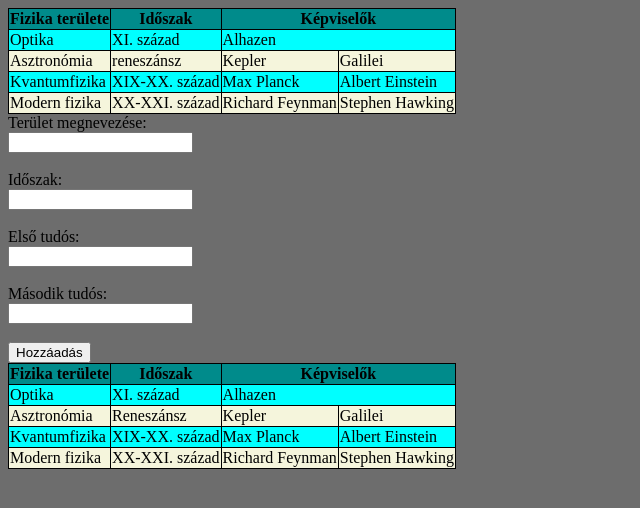
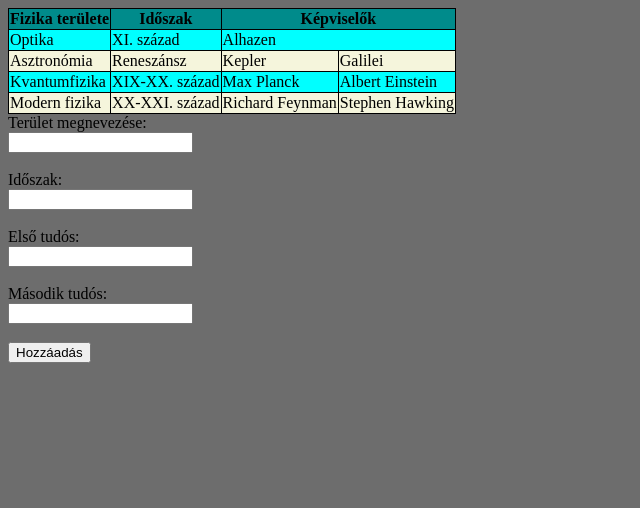
Before and after one commit to Imi-1/Fizikusok, a plain HTML site: page index.html in a window 1280 px wide. Shown: the whole page, without its empty margins (0-640 px from the left). Drawn offline with Linux system fonts and the light colour scheme.

Commit message:
generateForm

```diff
--- a/functions.js
+++ b/functions.js
@@ -69,3 +69,86 @@ function renderTable(array){
     }
 
 }
+
+
+
+function createLabel(labelText, htmlFor) {
+    const label = document.createElement('label');
+    label.textContent = labelText;
+    label.htmlFor = htmlFor;
+    return label;
+}
+
+function createInput(inputType, inputId, inputName) {
+    const input = document.createElement('input');
+    input.type = inputType;
+    input.id = inputId;
+    input.name = inputName;
+    return input;
+}
+
+function createErrorDiv() {
+    const errorDiv = document.createElement('div');
+    errorDiv.className = 'error';
+    return errorDiv;
+}
+
+
+
+
+function generateForm() {
+    const form = document.createElement('form');
+    form.id = 'form';
+    form.action = '#';
+    const fields = [
+        {
+            label: 'Terület megnevezése:',
+            id: 'fizika',
+            name: 'fizika',
+            type: 'text'
+        },
+        {
+            label: 'Időszak:',
+            id: 'ido',
+            name: 'ido',
+            type: 'text'
+        },
+        {
+            label: 'Első tudós:',
+            id: 'tudos1',
+            name: 'tudos1',
+            type: 'text'
+        },
+        {
+            label: 'Második tudós:',
+            id: 'tudos2',
+            name: 'tudos2',
+            type: 'text'
+        }
+    ];
+
+    for (const i of fields) {
+        //field div
+        const fieldDiv = document.createElement('div');
+        fieldDiv.className = 'field';
+        //lable
+        const label = createLabel(i.label, i.id);
+        fieldDiv.appendChild(label);
+        fieldDiv.appendChild(document.createElement('br'));
+        //input
+        const input = createInput(i.type, i.id, i.name);
+        fieldDiv.appendChild(input);
+        fieldDiv.appendChild(document.createElement('br'));
+        //error div
+        const errorDiv = createErrorDiv();
+        fieldDiv.appendChild(errorDiv);
+        fieldDiv.appendChild(document.createElement('br'));
+        form.appendChild(fieldDiv);
+    }
+    //button
+    const button = document.createElement('button');
+    button.type = 'submit';
+    button.textContent = 'Hozzáadás';
+    form.appendChild(button);
+    document.body.appendChild(form);
+}
--- a/index.html
+++ b/index.html
@@ -5,52 +5,7 @@
     <title>Fizika</title>
 </head>
 <body>
-    <table>
-            <thead>
-                <tr>
-                    <th>Fizika területe</th>
-                    <th>Időszak</th>
-                    <th colspan="2">Képviselők</th>
-                </tr>
-            </thead>
-            <tbody>
-                <tr><td>Optika</td><td>XI. század</td><td colspan="2">Alhazen</td></tr>
-                <tr><td>Asztronómia</td><td>reneszánsz</td><td>Kepler</td><td>Galilei</td></tr>
-                <tr><td>Kvantumfizika</td><td>XIX-XX. század</td><td>Max Planck</td><td>Albert Einstein</td></tr>
-                <tr><td>Modern fizika</td><td>XX-XXI. század</td><td>Richard Feynman</td><td>Stephen Hawking</td></tr>
-            </tbody>
-        </table>
-
-        <form id="form" action="#">
-            <div class="field">
-                <label for="fizika">Terület megnevezése:</label><br>
-                <input type="text" id="fizika" name="fizika"><br>
-                <div class="error"></div><br>
-            </div>
-
-            <div class="field">
-                <label for="ido">Időszak:</label><br>
-                <input type="text" id="ido" name="ido"><br>
-                <div class="error"></div><br>
-            </div>
-
-            <div class="field">
-                <label for="tudos1">Első tudós:</label><br>
-                <input type="text" id="tudos1" name="tudos1"><br>
-                <div class="error"></div><br>
-            </div>
-
-            <div class="field">
-                <label for="tudos2">Második tudós:</label><br>
-                <input type="text" id="tudos2" name="tudos2"><br>
-                <div class="error"></div><br>
-            </div>
-
-            <button>Hozzáadás</button>
-
-        </form>
-
-        <script src="functions.js"></script>
-        <script src="main.js"></script>
+    <script src="functions.js"></script>
+    <script src="main.js"></script>
 </body>
 </html>
--- a/main.js
+++ b/main.js
@@ -34,7 +34,7 @@ table.appendChild(tbody);
 
 createHeader();
 renderTable(array);
-// generateForm();
+generateForm();
 
 const form = document.getElementById('form');
 form.addEventListener('submit', function(e) {
```
